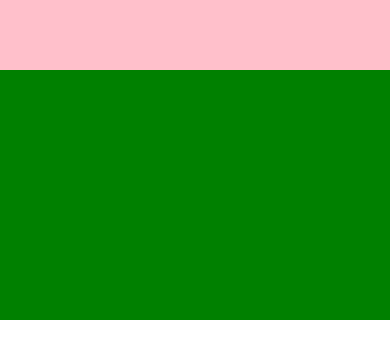
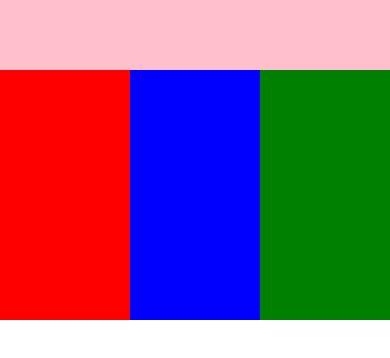
Before and after one commit to weullermarcos/workspace_react_native, a React Native app in the folder projetoBasico1/: screen / in a window 390 px wide. Shown: the part 404-762 px from the top of the page. Built offline with nearby package versions, Linux system fonts and the light colour scheme.

Commit message:
flexdirection

```diff
--- a/projetoBasico1/App.js
+++ b/projetoBasico1/App.js
@@ -92,7 +92,12 @@
           <View style={{flex: 1, backgroundColor: 'red'}}></View>
           <View style={{flex: 1, backgroundColor: 'blue'}}></View>
           <View style={{flex: 1, backgroundColor: 'pink'}}></View>
-          <View style={{flex: 3, backgroundColor: 'green'}}></View>
+
+          <View style={{flex: 3, backgroundColor: 'green', flexDirection:'row'}}>
+            <View style={{flex: 1, backgroundColor: 'red'}}></View>
+            <View style={{flex: 1, backgroundColor: 'blue'}}></View>
+            <View style={{flex: 1, backgroundColor: 'transparent'}}></View>
+          </View>
 
         </View>
 
```
